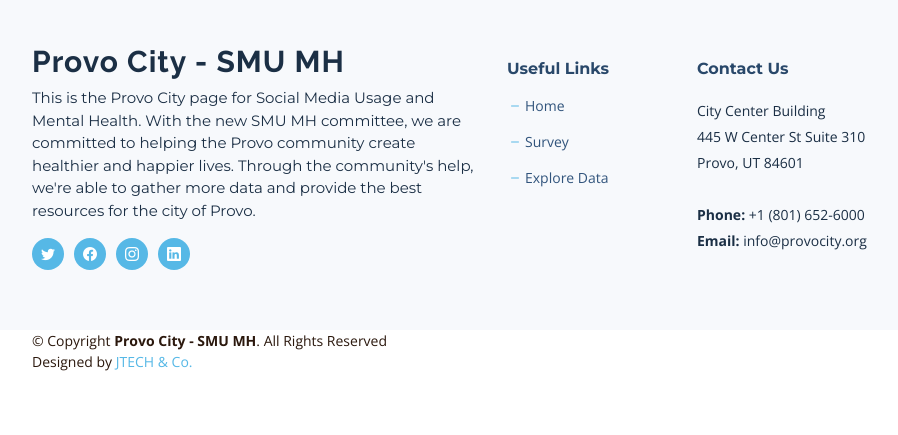
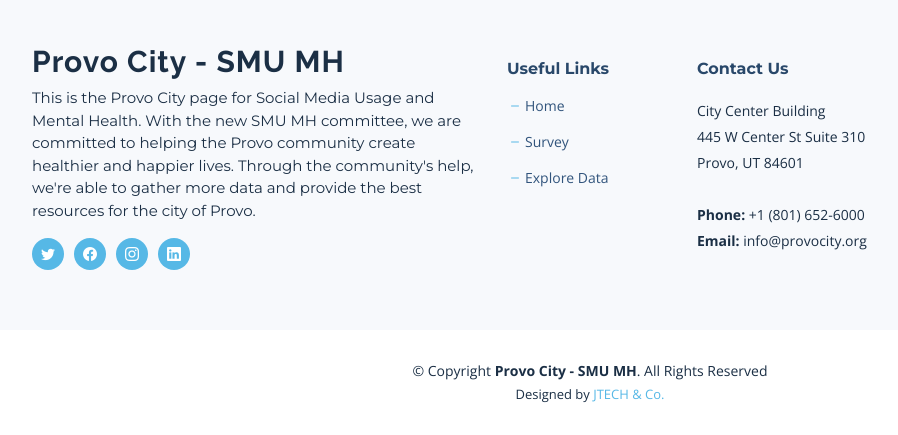
Before and after one commit to cjh242/intexwebsite, a Node server app: page /survey in a window 1280 px wide. Shown: the part 2978-3413 px from the top of the page, without its empty margins (50-948 px from the left). Before the commit the page ends 3349 px from the top, so only its background shows below. Run offline with Node 20, Linux system fonts and the light colour scheme; some libraries are stand-ins or nearby versions.

Commit message:
actually fixing it

```diff
--- a/views/survey.ejs
+++ b/views/survey.ejs
@@ -661,7 +661,7 @@
       </div>
     </div>
 
-    <div class="footer-legaSSl">
+    <div class="footer-legal">
       <div class="container">
         <div class="copyright">
           &copy; Copyright <strong><span>Provo City - SMU MH</span></strong>. All Rights Reserved
```
